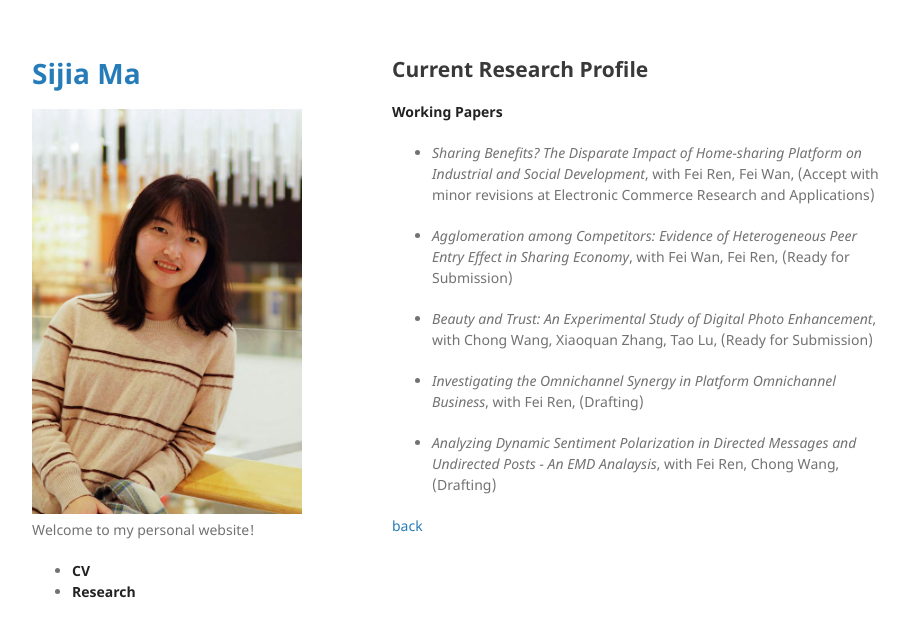
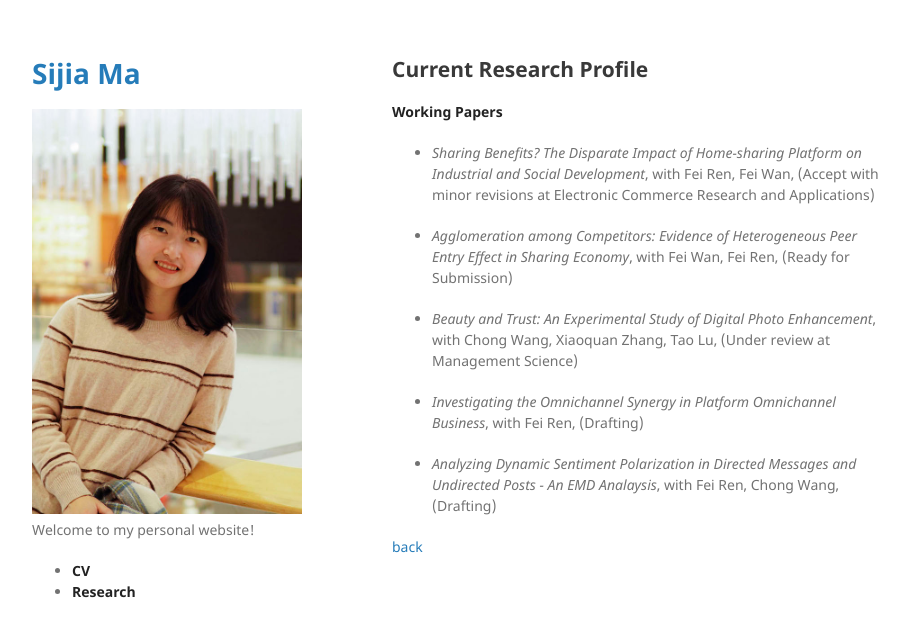
Before and after one commit to Catherine4j/SijiaMa.github.io, a Jekyll site: the page built from research.md, in a window 1280 px wide. Shown: the top 637 px of the page, without its empty margins (178-1087 px from the left). Built offline with Jekyll 4.4.1, drawn with Linux system fonts in a browser that asks for light colours; our own code applies the rules of GitHub Pages for plain Markdown files.

Commit message:
Update research.md

```diff
--- a/research.md
+++ b/research.md
@@ -9,7 +9,7 @@ layout: default
 
 * _Agglomeration among Competitors: Evidence of Heterogeneous Peer Entry Effect in Sharing Economy_, with Fei Wan, Fei Ren, (Ready for Submission)
 
-* _Beauty and Trust: An Experimental Study of Digital Photo Enhancement_, with Chong Wang, Xiaoquan Zhang, Tao Lu, (Ready for Submission)
+* _Beauty and Trust: An Experimental Study of Digital Photo Enhancement_, with Chong Wang, Xiaoquan Zhang, Tao Lu, (Under review at Management Science)
 
 * _Investigating the Omnichannel Synergy in Platform Omnichannel Business_, with Fei Ren, (Drafting)
 
```
